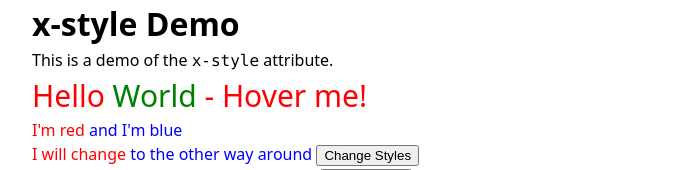
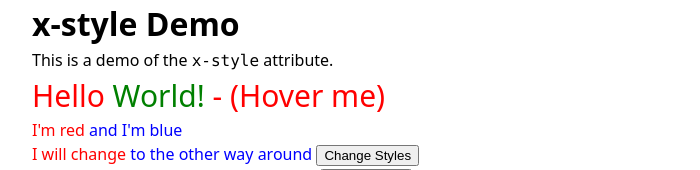
Before and after one commit to samwillis/x-style, a website: page demo.html in a window 1280 px wide. Shown: the top 170 px of the page, without its empty margins (288-988 px from the left). Drawn offline with Linux system fonts and the light colour scheme.

Commit message:
Update readme and demo

```diff
--- a/demo.html
+++ b/demo.html
@@ -106,10 +106,14 @@
           }
           & > span {
             color: green;
+            &::after {
+              display: inline;
+              content: '!';
+            }
           }
         "
       >
-        Hello <span>World</span> - Hover me!
+        Hello <span>World</span> - (Hover me)
       </p>
       <p
       x-style="
```
Also changed, not shown: readme.md.
